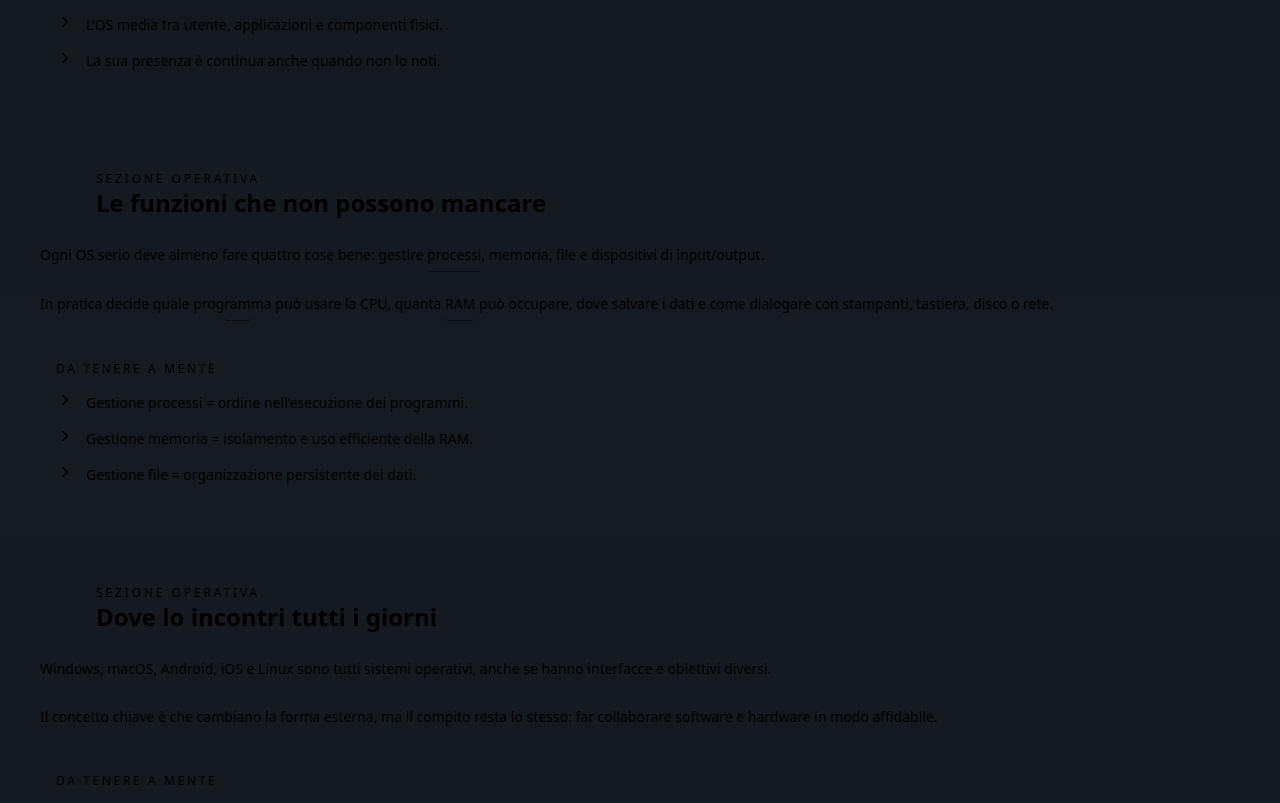
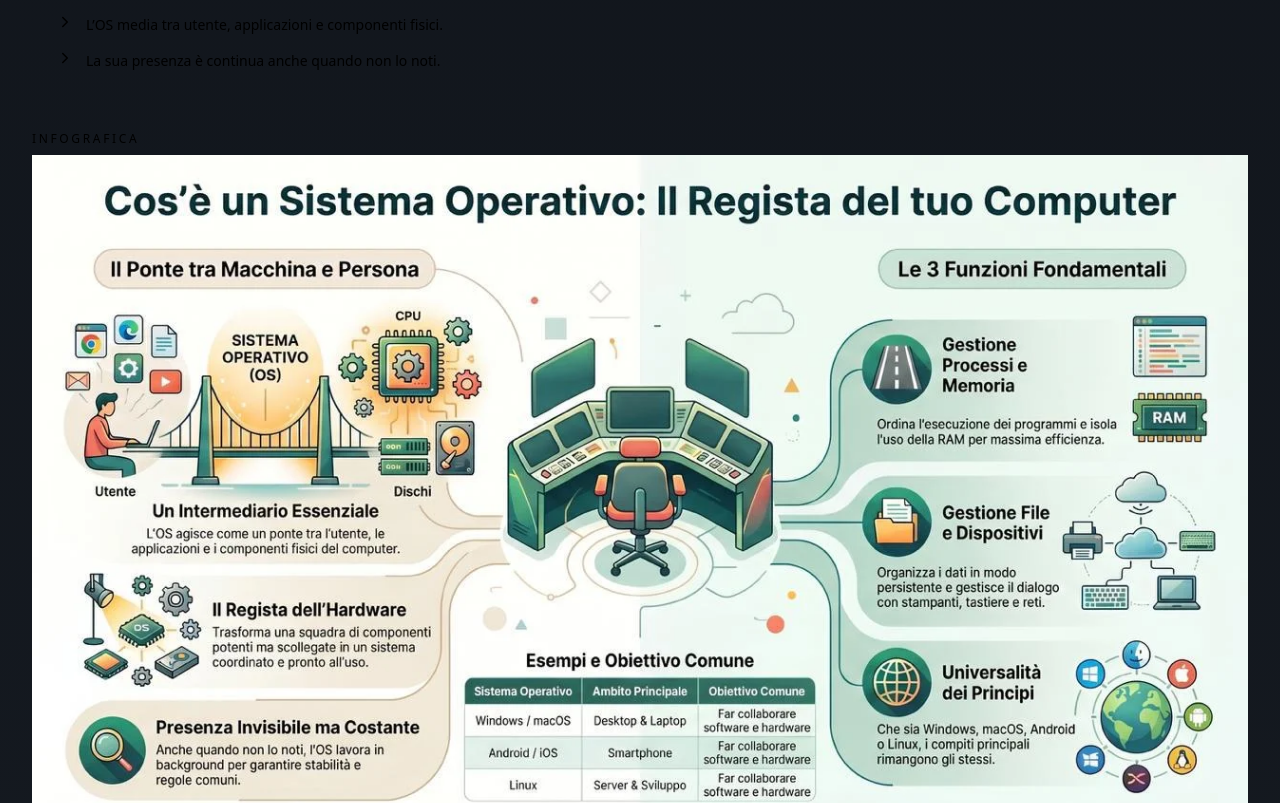
Before and after one commit to MT-Showcases/operating-systems-showcase, a Next.js app: page /chapters/what-is-os in a window 1280 px wide. Shown: the part 1848-2651 px from the top of the page. Built offline with nearby package versions, Linux system fonts and the light colour scheme.

Commit message:
fix: ensure chapter 1 infographic renders as inline media preview

```diff
--- a/app/chapters/[slug]/page.tsx
+++ b/app/chapters/[slug]/page.tsx
@@ -215,6 +215,7 @@ export default async function ChapterPage({ params }: Props) {
                     sectionIndex={idx}
                     sectionTitle={section.title}
                     sectionContent={section.content}
+                    media={chapter.media}
                   />
                 </div>
               ))}
--- a/components/SectionMediaSlots.tsx
+++ b/components/SectionMediaSlots.tsx
@@ -40,16 +40,40 @@ export default function SectionMediaSlots({ media }: Props) {
 
   if (!media || media.length === 0) return null;
 
+  // Separate infographics from other media
+  const infographics = media.filter((m) => m.type === 'infographic');
+  const otherMedia = media.filter((m) => m.type !== 'infographic');
+
   return (
     <>
+      {/* Inline infographics - no button, just render the image */}
+      {infographics.length > 0 && (
+        <div className="mb-6 border border-accent-cyan/40 bg-bg-surface p-4">
+          <div className="mb-2">
+            <p className="text-xs font-medium text-accent-green uppercase tracking-[0.22em]">Infografica</p>
+          </div>
+          {infographics.map((graphic, idx) => (
+            <div key={`infographic-${idx}`} className="">
+              <img
+                src={`/${graphic.placeholderPath}`}
+                alt={graphic.title}
+                className="w-full h-auto"
+              />
+              <p className="text-xs text-text-secondary mt-2">{graphic.description}</p>
+            </div>
+          ))}
+        </div>
+      )}
+
+      {/* Modal-based media (video, podcast, resource) */}
+      {otherMedia.length > 0 && (
         <div className="mb-6 grid grid-cols-1 md:grid-cols-2 gap-3">
-        {media.map((slot, idx) => (
+          {otherMedia.map((slot, idx) => (
             <div key={`${slot.type}-${idx}`} className="rounded-none border border-accent-cyan/40 bg-bg-surface p-4">
               <div className="flex items-center justify-between gap-3 mb-2">
                 <div className="flex items-center gap-2">
                   {slot.type === 'video' && <Film className="h-4 w-4" />}
                   {slot.type === 'podcast' && <Headphones className="h-4 w-4" />}
-                {slot.type === 'infographic' && <Image className="h-4 w-4" />}
                   {slot.type === 'resource' && <FileText className="h-4 w-4" />}
                   <p className="text-sm font-medium text-text-primary">{badgeByType[slot.type]}</p>
                 </div>
@@ -62,6 +86,7 @@ export default function SectionMediaSlots({ media }: Props) {
             </div>
           ))}
         </div>
+      )}
 
       {active ? (
         <div className="fixed inset-0 z-[120] bg-black/85 flex items-center justify-center p-4" onClick={() => setActive(null)}>
@@ -69,9 +94,7 @@ export default function SectionMediaSlots({ media }: Props) {
             <X className="h-5 w-5" />
           </button>
           <div className="w-full max-w-6xl max-h-[90vh]" onClick={(event) => event.stopPropagation()}>
-            {active.type === 'infographic' ? (
-              <img src={`/${active.placeholderPath}`} alt={active.title} className="w-full h-auto max-h-[90vh] object-contain" />
-            ) : active.type === 'video' ? (
+            {active.type === 'video' ? (
               <video src={`/${active.placeholderPath}`} controls playsInline preload="metadata" className="w-full max-h-[90vh] bg-black" />
             ) : active.type === 'podcast' ? (
               <div className="bg-bg-surface border border-accent-cyan/40 rounded-none p-6">
```
Lines whose indentation alone changed are shown as unchanged.
